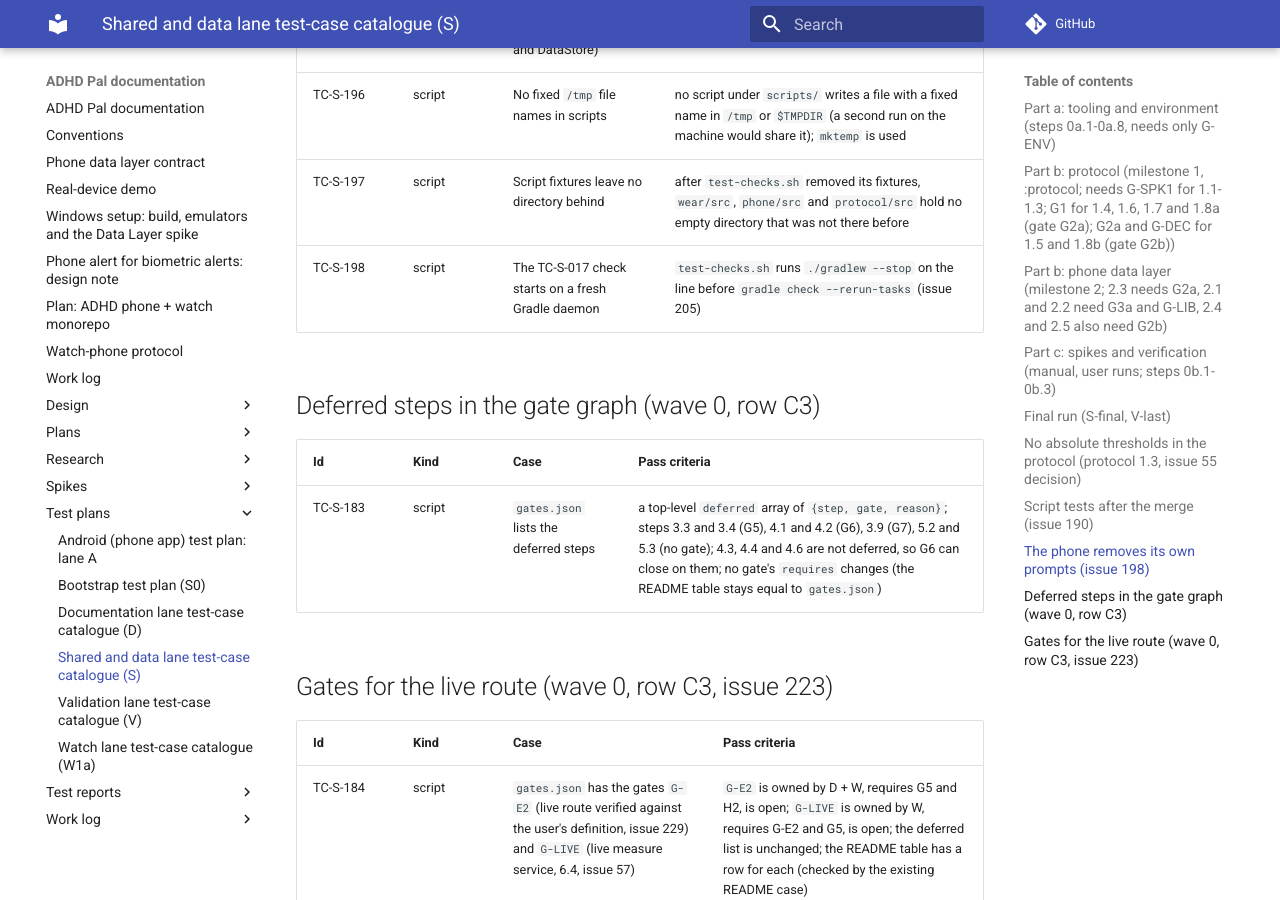
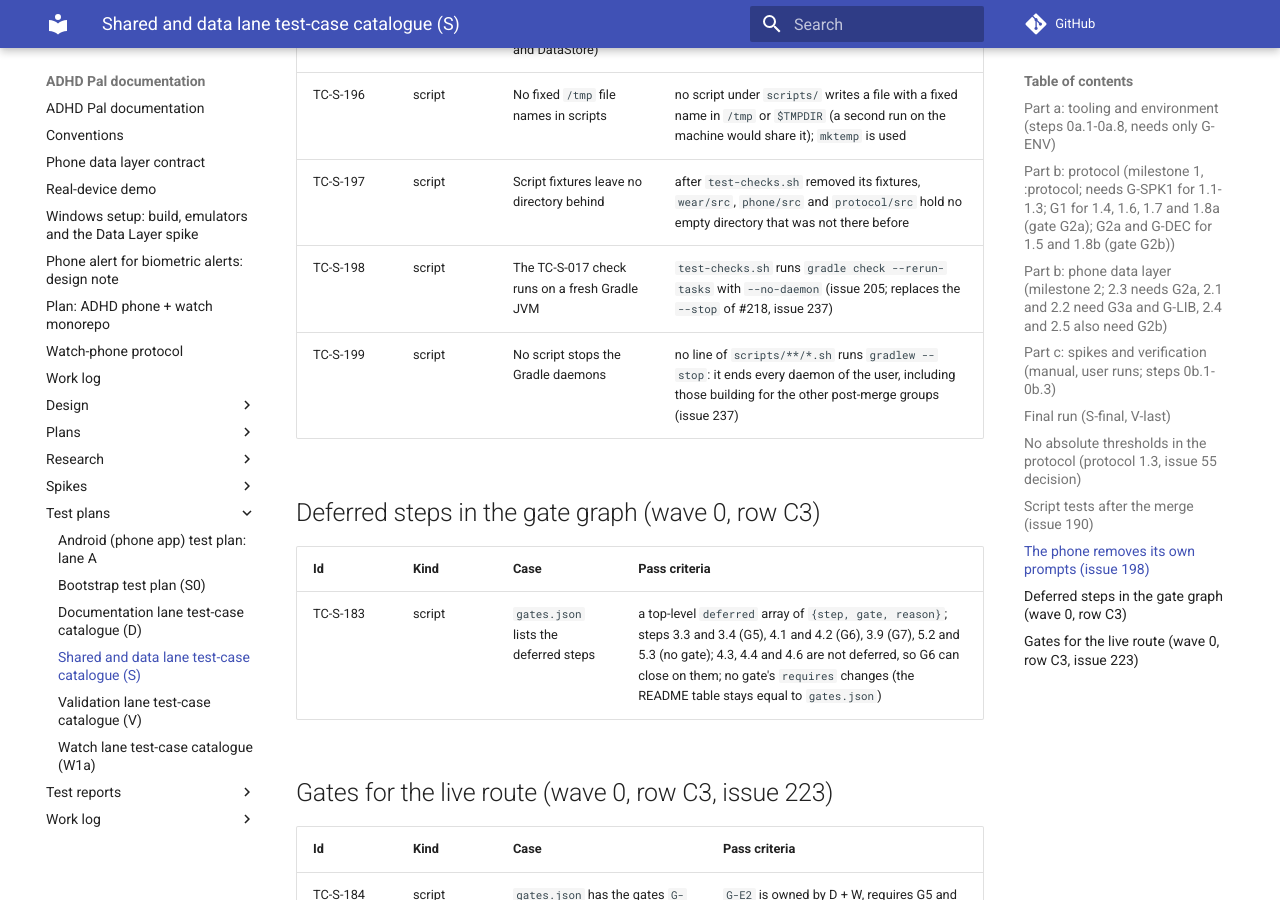
Before and after one commit to shlomoa/my-adhd-pal, an MkDocs documentation site: the page built from docs/test-plans/shared.md, in a window 1280 px wide and 900 px high, scrolled down 12595 px. Built offline with MkDocs 1.6.1 and Material for MkDocs 9.7.7, drawn with Linux system fonts in a browser that asks for light colours; comment, search, counter and statistics services are not loaded.

Commit message:
Tests first: TC-S-198 wants --no-daemon, TC-S-199 forbids gradlew --stop (issue 237), red
Co-Authored-By: Claude Sonnet 5.5 <noreply@anthropic.com>
Claude-Session: https://claude.ai/code/session_01DHibv6L4cR1gMbav7bVFgR

```diff
--- a/docs/test-plans/shared.md
+++ b/docs/test-plans/shared.md
@@ -181,7 +181,8 @@ commit SHA); final in `docs/test-reports/shared-final.md` (each id `PASS`, zero
 | TC-S-195 | android | `PublishedPrompts` contract (in memory and DataStore) | add, list, remove, replace; the DataStore version survives a new store on the same file |
 | TC-S-196 | script | No fixed `/tmp` file names in scripts | no script under `scripts/` writes a file with a fixed name in `/tmp` or `$TMPDIR` (a second run on the machine would share it); `mktemp` is used |
 | TC-S-197 | script | Script fixtures leave no directory behind | after `test-checks.sh` removed its fixtures, `wear/src`, `phone/src` and `protocol/src` hold no empty directory that was not there before |
-| TC-S-198 | script | The TC-S-017 check starts on a fresh Gradle daemon | `test-checks.sh` runs `./gradlew --stop` on the line before `gradle check --rerun-tasks` (issue 205) |
+| TC-S-198 | script | The TC-S-017 check runs on a fresh Gradle JVM | `test-checks.sh` runs `gradle check --rerun-tasks` with `--no-daemon` (issue 205; replaces the `--stop` of #218, issue 237) |
+| TC-S-199 | script | No script stops the Gradle daemons | no line of `scripts/**/*.sh` runs `gradlew --stop`: it ends every daemon of the user, including those building for the other post-merge groups (issue 237) |
 
 ## Deferred steps in the gate graph (wave 0, row C3)
 
```
Also changed, not shown: 1 other file.
